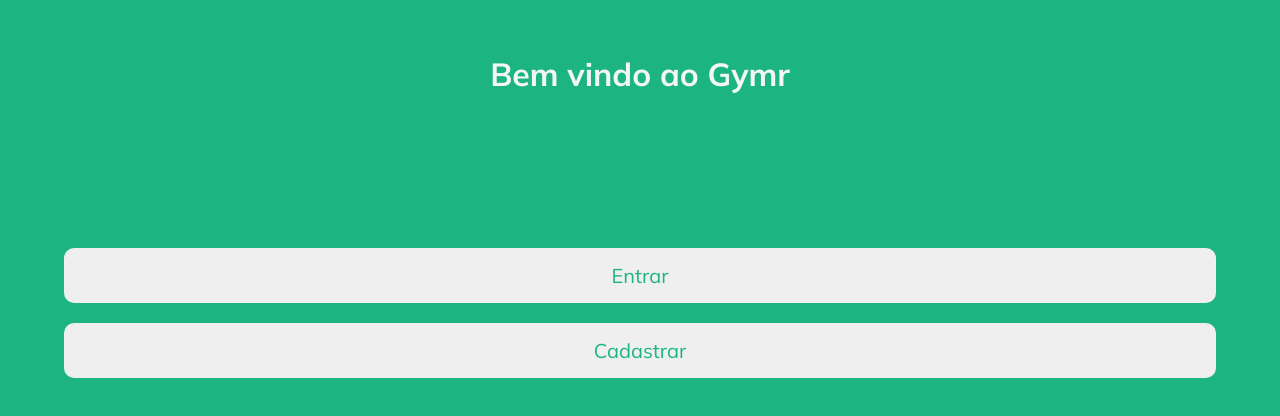
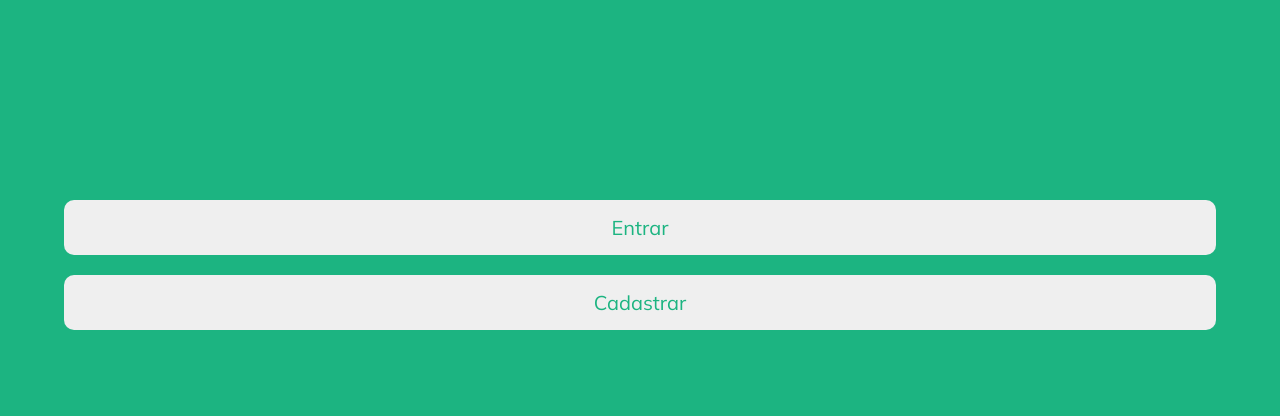
Before and after one commit to HemersonChaves/front-end_academia, a React (Vite) app: page / in a window 1280 px wide. Shown: the top 416 px of the page. Built offline with nearby package versions, Linux system fonts and the light colour scheme.

Commit message:
refactor(header): adiciona props children

```diff
--- a/src/presentation/Components/Elements/Header/index.tsx
+++ b/src/presentation/Components/Elements/Header/index.tsx
@@ -1,12 +1,12 @@
 import style from './styles.module.css';
 
 interface HeaderProps {
-  title: string;
+  children: React.ReactNode;
 }
-function Header({ title }: HeaderProps) {
+function Header({ children }: HeaderProps) {
   return (
     <header className={style.header}>
-      <h1>{title}</h1>
+      <h1>{children}</h1>
     </header>
   );
 }
--- a/src/presentation/Components/Elements/Header/styles.module.css
+++ b/src/presentation/Components/Elements/Header/styles.module.css
@@ -1,6 +1,7 @@
 .header {
   margin: 0 auto 3rem;
   justify-content: center;
+  text-align: center;
   display: flex;
   width: 100%;
   padding: 4rem 2rem;
```
Also changed, not shown: 1 other file (tests, documents, lock files or other folders).
